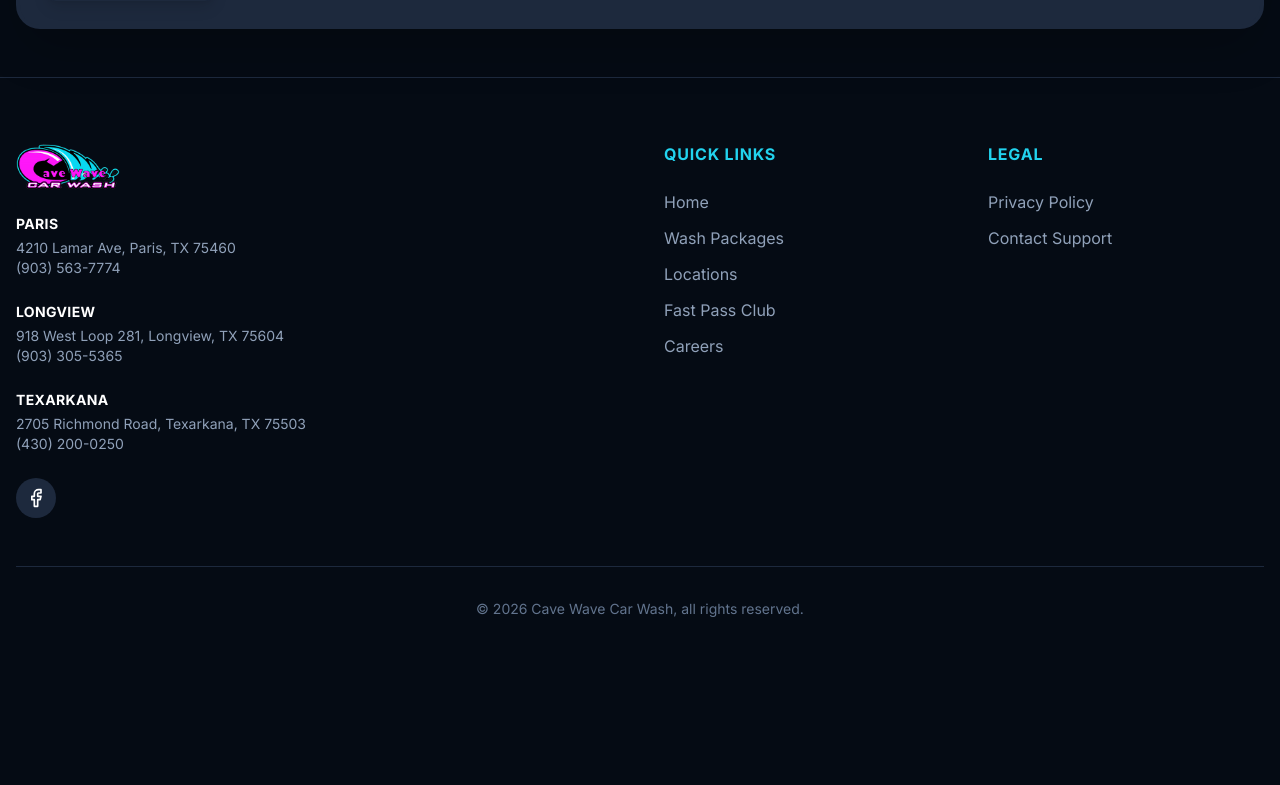
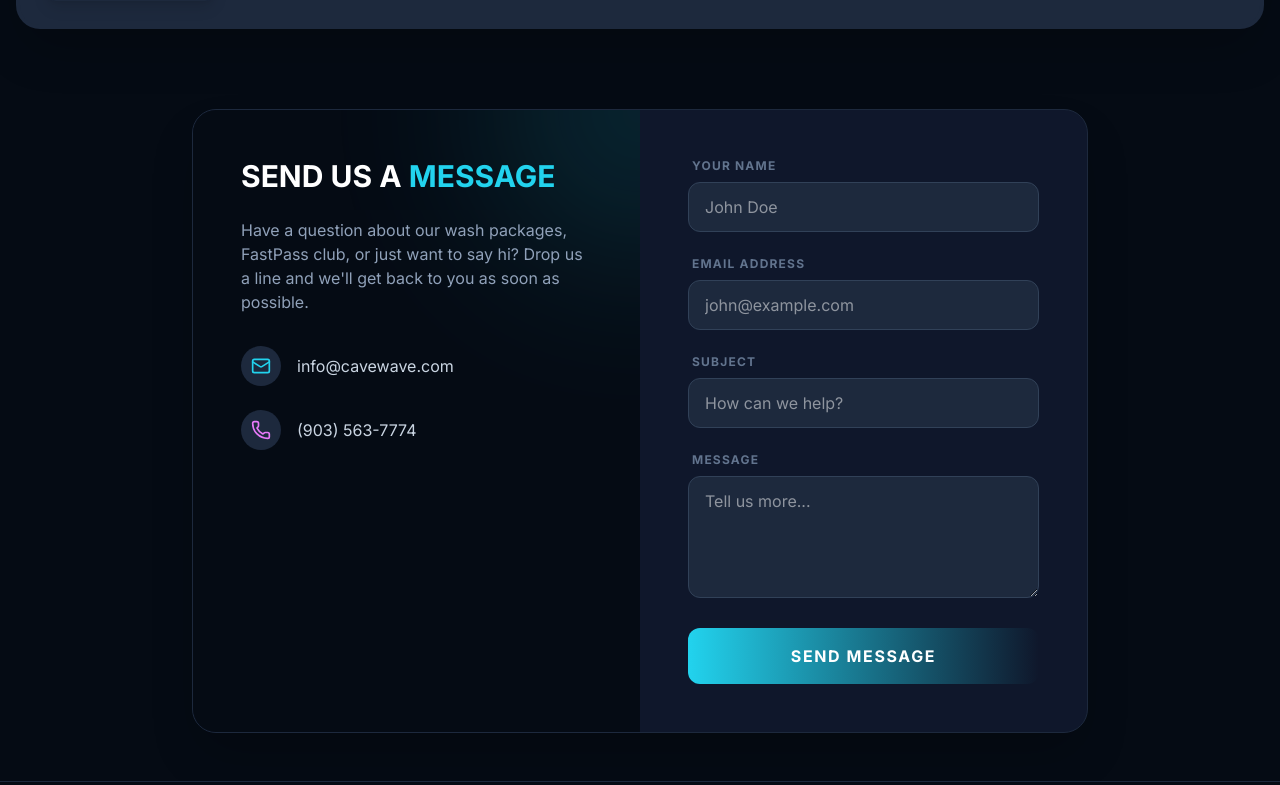
Before and after one commit to Founditmarketing/Cave-wave, a React (Vite) app: page /contact in a window 1280 px wide. Shown: the part 1315-2100 px from the top of the page. Before the commit the page ends 1998 px from the top, so only its background shows below. Built offline with nearby package versions, Linux system fonts and the light colour scheme; grey boxes are pictures that could not be loaded.

Commit message:
feat: handle form submissions using Resend and update contact form

```diff
--- /dev/null
+++ b/app/api/contact/route.ts
@@ -0,0 +1,33 @@
+import { Resend } from 'resend';
+import { NextResponse } from 'next/server';
+
+const resend = new Resend(process.env.RESEND_API_KEY);
+
+export async function POST(request: Request) {
+    try {
+        const { name, email, subject, message } = await request.json();
+
+        const { data, error } = await resend.emails.send({
+            from: 'onboarding@resend.dev',
+            to: 'kylan@founditmarketing',
+            replyTo: email,
+            subject: subject || `New Contact Form Submission from ${name}`,
+            html: `
+        <h2>New Message from Cave Wave Contact Form</h2>
+        <p><strong>Name:</strong> ${name}</p>
+        <p><strong>Email:</strong> ${email}</p>
+        <p><strong>Subject:</strong> ${subject}</p>
+        <p><strong>Message:</strong></p>
+        <p>${message}</p>
+      `,
+        });
+
+        if (error) {
+            return NextResponse.json({ error }, { status: 400 });
+        }
+
+        return NextResponse.json({ data });
+    } catch (error) {
+        return NextResponse.json({ error: (error as Error).message }, { status: 500 });
+    }
+}
--- a/package.json
+++ b/package.json
@@ -12,7 +12,8 @@
     "lucide-react": "^0.563.0",
     "react": "^19.2.4",
     "react-dom": "^19.2.4",
-    "react-router-dom": "^7.13.0"
+    "react-router-dom": "^7.13.0",
+    "resend": "^6.9.2"
   },
   "devDependencies": {
     "@tailwindcss/vite": "^4.1.18",
--- a/src/pages/Contact.tsx
+++ b/src/pages/Contact.tsx
@@ -103,7 +103,7 @@
                 </div>
 
                 {/* Full Width Map */}
-                <div className="bg-slate-200 dark:bg-slate-800 rounded-3xl shadow-2xl overflow-hidden h-[500px] relative border-4 border-white dark:border-slate-800">
+                <div className="bg-slate-200 dark:bg-slate-800 rounded-3xl shadow-2xl overflow-hidden h-[500px] relative border-4 border-white dark:border-slate-800 mb-20">
                     {activeMap && (
                         <iframe
                             key={activeLocation} // Force re-render on change
@@ -126,9 +126,199 @@
                         </h3>
                     </div>
                 </div>
+
+                {/* Contact Form Section */}
+                <div className="max-w-4xl mx-auto">
+                    <div className="bg-white dark:bg-slate-900 rounded-3xl shadow-2xl border border-slate-200 dark:border-slate-800 overflow-hidden">
+                        <div className="grid grid-cols-1 md:grid-cols-2">
+                            <div className="p-8 md:p-12 bg-brand-dark text-white relative overflow-hidden">
+                                <div className="absolute top-0 right-0 w-64 h-64 bg-brand-neonBlue rounded-full blur-[100px] opacity-20 -translate-y-1/2 translate-x-1/2"></div>
+                                <div className="relative z-10">
+                                    <h2 className="text-3xl font-black uppercase mb-6">Send us a <span className="text-brand-neonBlue">Message</span></h2>
+                                    <p className="text-slate-400 mb-8">
+                                        Have a question about our wash packages, FastPass club, or just want to say hi? Drop us a line and we'll get back to you as soon as possible.
+                                    </p>
+
+                                    <div className="space-y-6">
+                                        <div className="flex items-center gap-4">
+                                            <div className="w-10 h-10 rounded-full bg-slate-800 flex items-center justify-center text-brand-neonBlue">
+                                                <Mail size={20} />
+                                            </div>
+                                            <span className="text-slate-300">info@cavewave.com</span>
+                                        </div>
+                                        <div className="flex items-center gap-4">
+                                            <div className="w-10 h-10 rounded-full bg-slate-800 flex items-center justify-center text-brand-neonPink">
+                                                <Phone size={20} />
+                                            </div>
+                                            <span className="text-slate-300">(903) 563-7774</span>
+                                        </div>
+                                    </div>
+                                </div>
+                            </div>
+
+                            <div className="p-8 md:p-12">
+                                <ContactForm />
+                            </div>
+                        </div>
+                    </div>
+                </div>
             </div>
         </div>
     );
 };
 
+const ContactForm: React.FC = () => {
+    const [status, setStatus] = useState<'idle' | 'loading' | 'success' | 'error'>('idle');
+    const [formData, setFormData] = useState({
+        name: '',
+        email: '',
+        subject: '',
+        message: ''
+    });
+
+    const handleSubmit = async (e: React.FormEvent) => {
+        e.preventDefault();
+        setStatus('loading');
+
+        try {
+            const response = await fetch('/api/contact', {
+                method: 'POST',
+                headers: {
+                    'Content-Type': 'application/json',
+                },
+                body: JSON.stringify(formData),
+            });
+
+            if (response.ok) {
+                setStatus('success');
+                setFormData({ name: '', email: '', subject: '', message: '' });
+            } else {
+                setStatus('error');
+            }
+        } catch (error) {
+            console.error('Submission error:', error);
+            setStatus('error');
+        }
+    };
+
+    const handleChange = (e: React.ChangeEvent<HTMLInputElement | HTMLTextAreaElement>) => {
+        setFormData({
+            ...formData,
+            [e.target.name]: e.target.value
+        });
+    };
+
+    if (status === 'success') {
+        return (
+            <div className="text-center py-10">
+                <div className="w-20 h-20 bg-green-100 dark:bg-green-900/30 rounded-full flex items-center justify-center mx-auto mb-6 text-green-500">
+                    <Check size={40} />
+                </div>
+                <h3 className="text-2xl font-black uppercase text-slate-900 dark:text-white mb-4">Message Sent!</h3>
+                <p className="text-slate-600 dark:text-slate-400 mb-8">
+                    Thanks for reaching out! We've received your message and will respond shortly.
+                </p>
+                <button
+                    onClick={() => setStatus('idle')}
+                    className="text-brand-neonBlue font-bold uppercase tracking-wider hover:underline"
+                >
+                    Send another message
+                </button>
+            </div>
+        );
+    }
+
+    const inputClasses = "w-full bg-slate-100 dark:bg-slate-800 border border-slate-200 dark:border-slate-700 rounded-xl px-4 py-3 text-slate-900 dark:text-white focus:outline-none focus:ring-2 focus:ring-brand-neonBlue focus:border-transparent transition-all";
+    const labelClasses = "block text-xs font-bold uppercase tracking-widest text-slate-500 mb-2 ml-1";
+
+    return (
+        <form onSubmit={handleSubmit} className="space-y-6">
+            <div>
+                <label className={labelClasses}>Your Name</label>
+                <input
+                    type="text"
+                    name="name"
+                    required
+                    value={formData.name}
+                    onChange={handleChange}
+                    placeholder="John Doe"
+                    className={inputClasses}
+                />
+            </div>
+            <div>
+                <label className={labelClasses}>Email Address</label>
+                <input
+                    type="email"
+                    name="email"
+                    required
+                    value={formData.email}
+                    onChange={handleChange}
+                    placeholder="john@example.com"
+                    className={inputClasses}
+                />
+            </div>
+            <div>
+                <label className={labelClasses}>Subject</label>
+                <input
+                    type="text"
+                    name="subject"
+                    required
+                    value={formData.subject}
+                    onChange={handleChange}
+                    placeholder="How can we help?"
+                    className={inputClasses}
+                />
+            </div>
+            <div>
+                <label className={labelClasses}>Message</label>
+                <textarea
+                    name="message"
+                    required
+                    rows={4}
+                    value={formData.message}
+                    onChange={handleChange}
+                    placeholder="Tell us more..."
+                    className={inputClasses}
+                ></textarea>
+            </div>
+
+            {status === 'error' && (
+                <p className="text-red-500 text-sm font-bold">
+                    Oops! Something went wrong. Please try again.
+                </p>
+            )}
+
+            <button
+                type="submit"
+                disabled={status === 'loading'}
+                className="w-full py-4 bg-gradient-to-r from-brand-neonBlue to-brand-neonPurple text-white font-black uppercase tracking-widest rounded-xl hover:shadow-lg hover:shadow-brand-neonBlue/30 transition-all disabled:opacity-50 flex items-center justify-center gap-3"
+            >
+                {status === 'loading' ? (
+                    <>
+                        <div className="w-5 h-5 border-2 border-white/30 border-t-white rounded-full animate-spin"></div>
+                        <span>Sending...</span>
+                    </>
+                ) : (
+                    <span>Send Message</span>
+                )}
+            </button>
+        </form>
+    );
+};
+
+const Check: React.FC<{ size?: number }> = ({ size = 24 }) => (
+    <svg
+        width={size}
+        height={size}
+        viewBox="0 0 24 24"
+        fill="none"
+        stroke="currentColor"
+        strokeWidth="3"
+        strokeLinecap="round"
+        strokeLinejoin="round"
+    >
+        <polyline points="20 6 9 17 4 12"></polyline>
+    </svg>
+);
+
 export default Contact;
```
Also changed, not shown: 1 other file (tests, documents, lock files or other folders).
